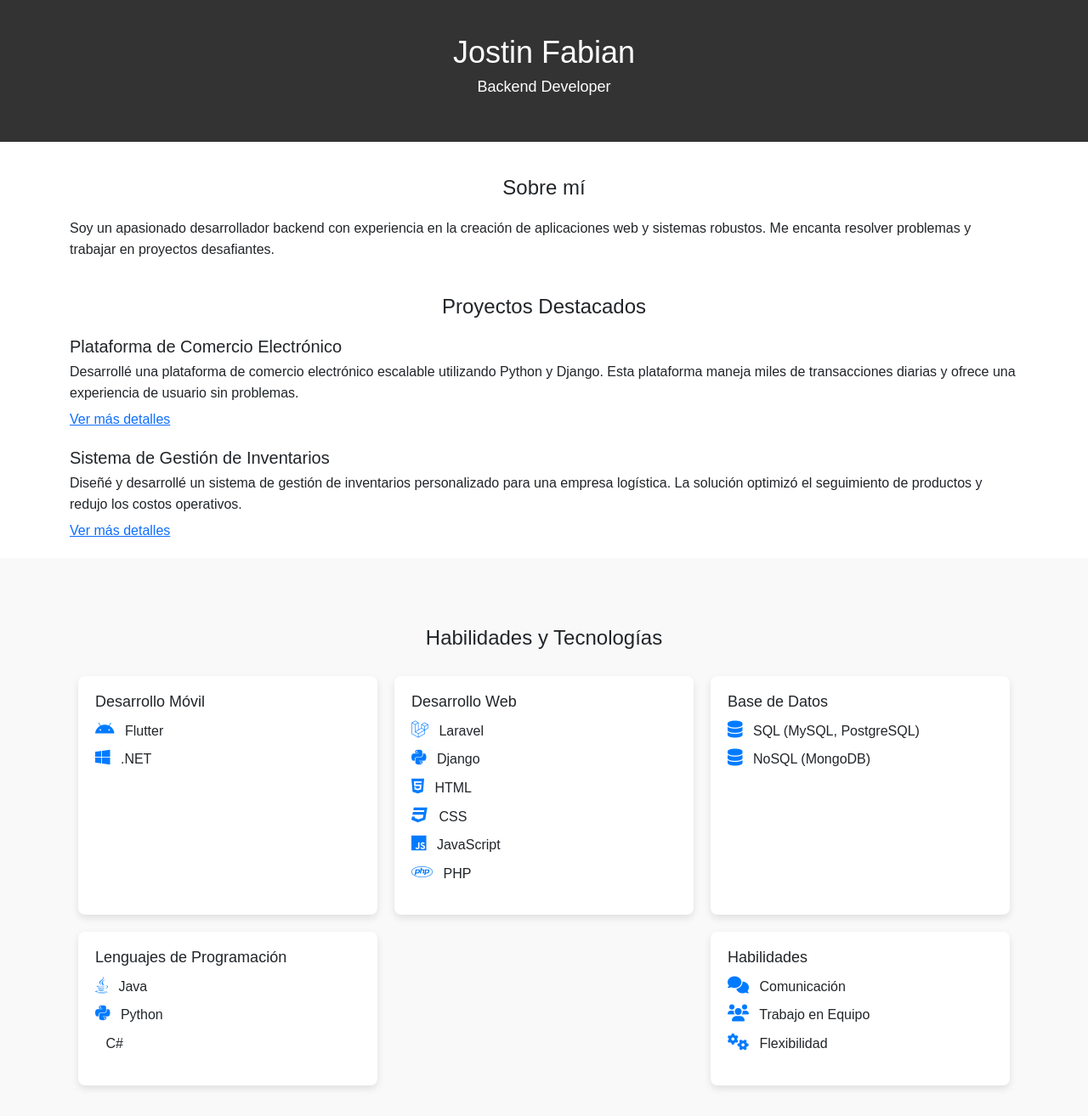
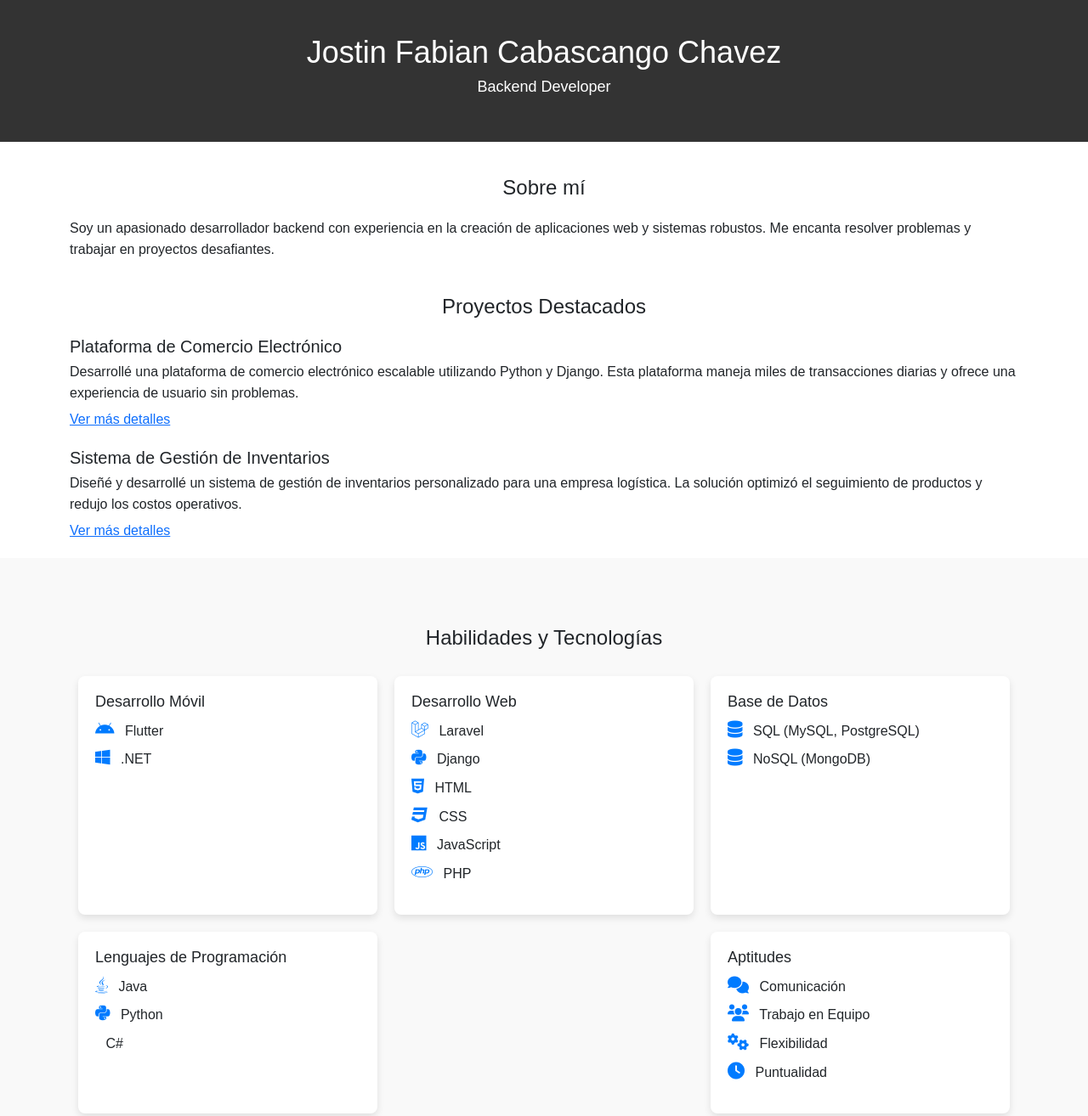
Before and after one commit to jostin-fabian/jostin-fabian.github.io, a plain HTML site: page index.html in a window 1280 px wide. Shown: the top 1314 px of the page at 85% size. Drawn offline with nearby package versions, Linux system fonts and the light colour scheme.

Commit message:
update aptitude

```diff
--- a/index.html
+++ b/index.html
@@ -15,7 +15,7 @@
 <body>
     <header>
         <div class="container">
-            <h1>Jostin Fabian</h1>
+            <h1>Jostin Fabian Cabascango Chavez</h1>
             <p>Backend Developer</p>
         </div>
     </header>
@@ -115,9 +115,9 @@
                         </ul>
                     </div>
 
-                    <!-- Habilidades Comunicativas y trabajo en equipo -->
+                    <!-- Aptitudes -->
                     <div class="skills-category">
-                        <h3>Habilidades</h3>
+                        <h3>Aptitudes</h3>
                         <ul class="list-unstyled">
                             <li>
                                 <i class="fas fa-comments"></i> Comunicación
@@ -127,6 +127,9 @@
                             </li>
                             <li>
                                 <i class="fas fa-cogs"></i> Flexibilidad
+                            </li>
+                            <li>
+                                <i class="fas fa-clock"></i> Puntualidad
                             </li>
                         </ul>
                     </div>
@@ -140,17 +143,18 @@
         <div class="container">
             <p>Contacto: jostinfabian@gmail.com | Enlaces a tus redes sociales</p>
             <ul class="list-unstyled">
+                <!--Twitter-->
                 <li>
                     <a href="https://twitter.com/JostinFabianC" target="_blank">
                         <i class="fab fa-twitter"></i>
                     </a>
                 </li>
+                <!--Linkedin-->
                 <li>
                     <a href="www.linkedin.com/in/jostin-fabian-cabascango-chavez-2b267a213" target="_blank">
                         <i class="fab fa-linkedin"></i>
                     </a>
                 </li>
-                <!-- Agrega más íconos y enlaces a tus redes sociales aquí -->
             </ul>
         </div>
     </footer>
```
